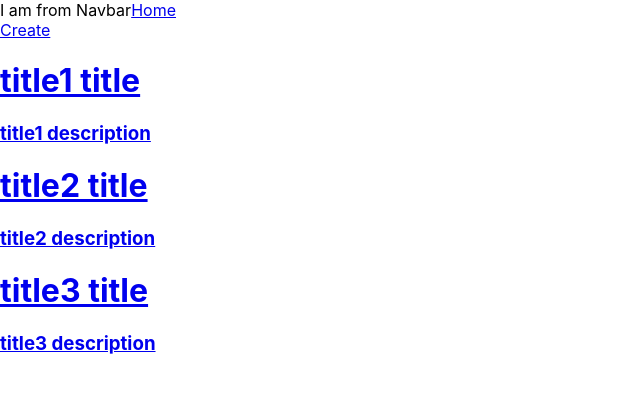
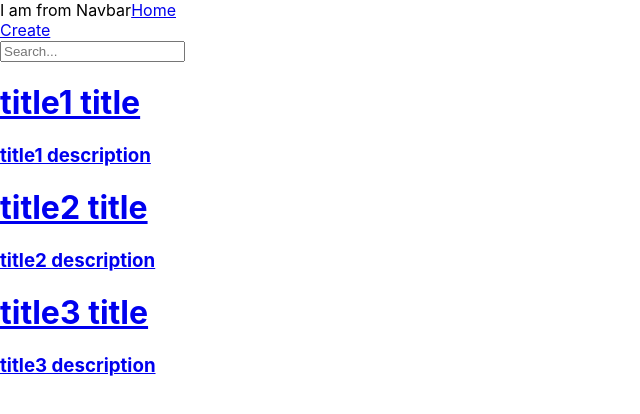
Before and after one commit to SampurnaC/react_blog_application, a React (Create React App) app: page / in a window 1280 px wide. Shown: the top 414 px of the page, without its empty margins (0-640 px from the left). Built offline with nearby package versions, Linux system fonts and the light colour scheme; data requests are answered from the project's data file.

Commit message:
add search feature to blog lists

```diff
--- a/src/BlogList.js
+++ b/src/BlogList.js
@@ -1,10 +1,22 @@
 import { useParams } from "react-router";
 import { Link } from "react-router-dom";
+import { useState } from 'react/cjs/react.development';
+
 
 const BlogList = ({blogs, handleDelete}) => {
+  const[searchItem, setSearchItem] = useState('');
   return (
+
     <div className="blog-list">
-      {blogs.map((blog)=>(
+      <input type="text" placeholder="Search..." value={searchItem} onChange={(e)=>{setSearchItem(e.target.value)}}/>
+      {blogs.filter((val)=>{
+        if (searchItem==""){
+          return val;
+        }
+        else if (val.title.toLowerCase().includes(searchItem.toLowerCase())) {
+          return val;
+        }
+      }).map((blog)=>(
         <div className="blog" key={blog.title}>
           <Link to={`/blogs/${blog.id}`}>
             <h1>{blog.title}</h1>
```
